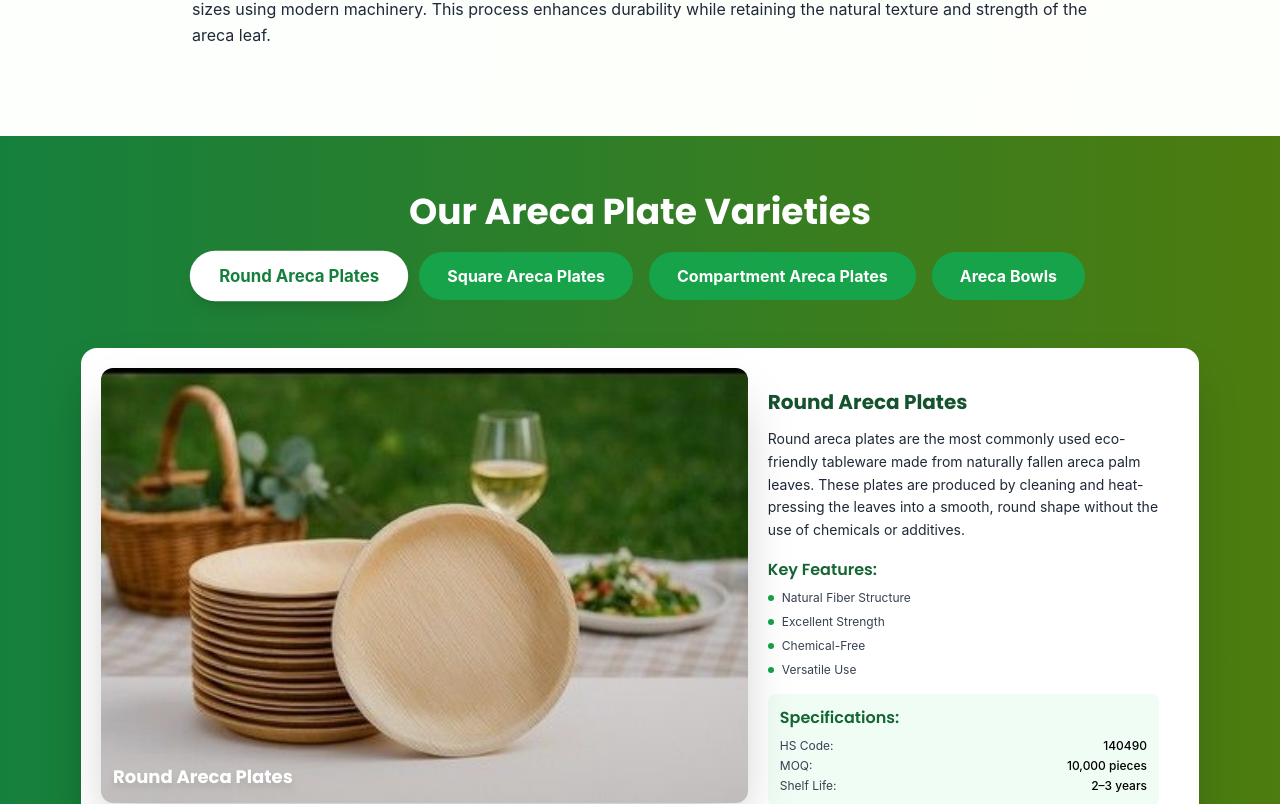
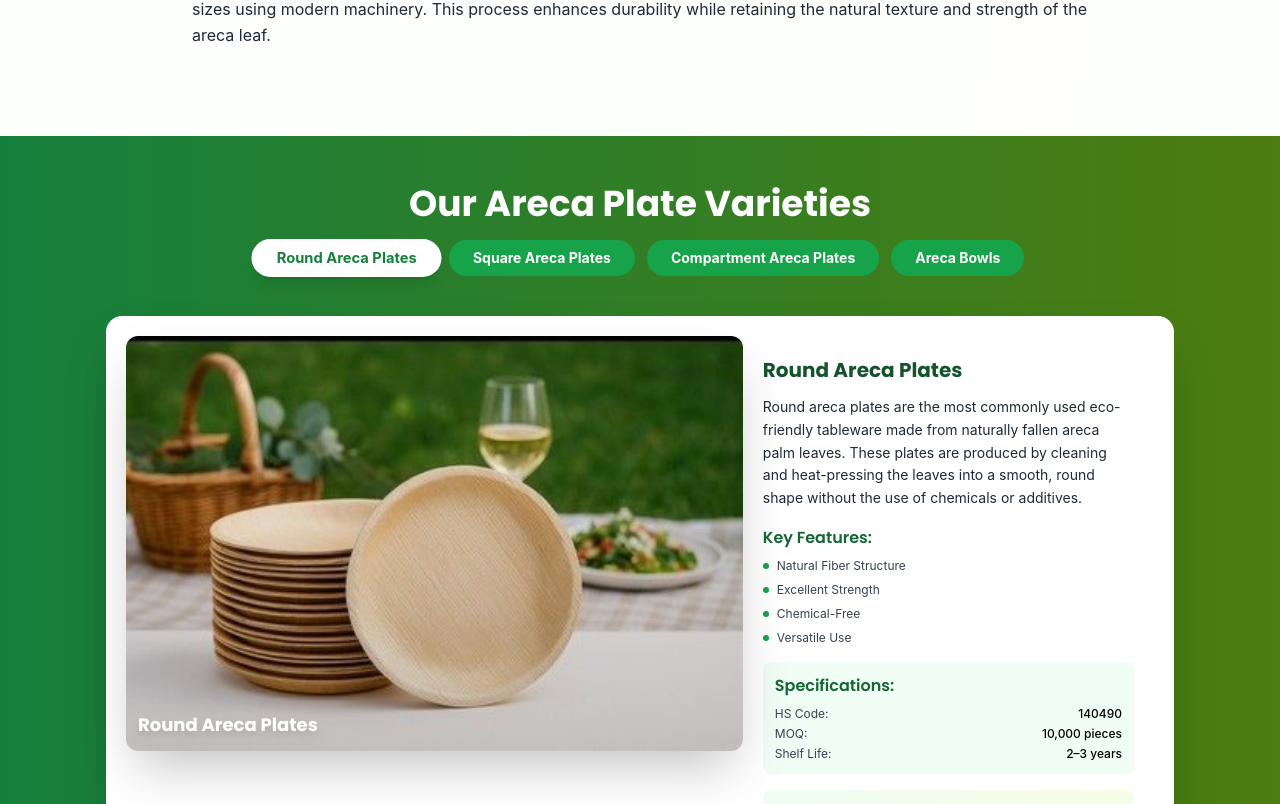
Before and after one commit to mdanouf44-cyber/JangamaJyothii, a Next.js app: page /products/areca-plates in a window 1280 px wide. Shown: the part 1116-1920 px from the top of the page. Built offline with nearby package versions, Linux system fonts and the light colour scheme; no server answers.

Commit message:
Make Areca Plates, Black Pepper, and Grains & Millets variety sections slightly smaller

```diff
--- a/src/app/products/areca-plates/page.tsx
+++ b/src/app/products/areca-plates/page.tsx
@@ -191,19 +191,19 @@ const ArecaPlatesPage = () => {
       </section>
 
       {/* Varieties Section */}
-      <section className="py-14 bg-gradient-to-r from-green-700 to-lime-700">
-        <div className="max-w-[1150px] mx-auto px-4">
-          <h2 className="text-3xl md:text-4xl font-bold text-white mb-5 text-center">
+      <section className="py-12 bg-gradient-to-r from-green-700 to-lime-700">
+        <div className="max-w-[1100px] mx-auto px-4">
+          <h2 className="text-3xl md:text-4xl font-bold text-white mb-4 text-center">
             Our Areca Plate Varieties
           </h2>
 
           {/* Variety Tabs */}
-          <div className="flex flex-wrap justify-center gap-4 mb-12">
+          <div className="flex flex-wrap justify-center gap-3 mb-10">
             {varieties.map((variety, index) => (
               <button
                 key={index}
                 onClick={() => setActiveVariety(index)}
-                className={`px-7 py-3 rounded-full font-bold transition-all duration-300 text-base ${
+                className={`px-6 py-2 rounded-full font-bold transition-all duration-300 text-sm ${
                   activeVariety === index
                     ? 'bg-white text-green-700 shadow-lg transform scale-105'
                     : 'bg-green-600 text-white hover:bg-green-500'
@@ -215,11 +215,11 @@ const ArecaPlatesPage = () => {
           </div>
 
           {/* Active Variety Details - Wider Layout (60/40) */}
-          <div className="bg-white rounded-2xl p-5 shadow-2xl max-w-[1150px] mx-auto">
+          <div className="bg-white rounded-2xl p-5 shadow-2xl max-w-[1100px] mx-auto">
             <div className="grid md:grid-cols-5 gap-0">
               {/* Image Section - 60% width (3 columns) */}
               <div className="md:col-span-3">
-                <div className="relative min-h-[400px] rounded-xl overflow-hidden shadow-2xl">
+                <div className="relative min-h-[380px] rounded-xl overflow-hidden shadow-2xl">
                   <img
                     src={varieties[activeVariety].image}
                     alt={varieties[activeVariety].name}
--- a/src/app/products/black-pepper/page.tsx
+++ b/src/app/products/black-pepper/page.tsx
@@ -193,20 +193,17 @@ const BlackPepperPage = () => {
 
       {/* Black Pepper Varieties Section */}
       <section className="py-12 bg-gradient-to-br from-gray-900 via-black to-gray-900 relative">
-        <div className="container mx-auto px-4 relative z-10">
+        <div className="max-w-[1100px] mx-auto px-4 relative z-10">
           <h2 className="text-3xl md:text-4xl font-bold text-center text-white mb-4 drop-shadow-2xl">
             Premium Black Pepper Varieties
           </h2>
-          <p className="text-base text-gray-200 text-center mb-10 max-w-2xl mx-auto drop-shadow-lg">
-            Choose from our exceptional selection of black pepper varieties, each with unique characteristics and superior quality.
-          </p>
 
-          <div className="flex flex-wrap justify-center gap-4 mb-10">
+          <div className="flex flex-wrap justify-center gap-3 mb-10">
             {varieties.map((variety, index) => (
               <button
                 key={index}
                 onClick={() => setActiveVariety(index)}
-                className={`px-6 py-3 rounded-full font-bold text-base transition-all duration-300 transform hover:scale-105 border-2 shadow-xl ${
+                className={`px-6 py-2 rounded-full font-bold text-sm transition-all duration-300 transform hover:scale-105 border-2 shadow-xl ${
                   activeVariety === index
                     ? 'bg-white text-gray-900 shadow-2xl border-white scale-105'
                     : 'bg-gray-900/50 backdrop-blur-sm text-white border-white/60 hover:bg-white/20 hover:border-white'
--- a/src/app/products/grains-millets/page.tsx
+++ b/src/app/products/grains-millets/page.tsx
@@ -163,20 +163,17 @@ const GrainsMilletsPage = () => {
 
       {/* Grains & Millets Varieties Section */}
       <section className="py-12 bg-gradient-to-br from-amber-900 via-orange-900 to-yellow-900 relative">
-        <div className="container mx-auto px-4 relative z-10">
+        <div className="max-w-[1100px] mx-auto px-4 relative z-10">
           <h2 className="text-3xl md:text-4xl font-bold text-center text-white mb-4 drop-shadow-2xl">
             Premium Millet Varieties
           </h2>
-          <p className="text-base text-amber-200 text-center mb-10 max-w-2xl mx-auto drop-shadow-lg">
-            Choose from our exceptional selection of nutritious millets, each with unique health benefits and culinary applications.
-          </p>
 
-          <div className="flex flex-wrap justify-center gap-4 mb-10">
+          <div className="flex flex-wrap justify-center gap-3 mb-10">
             {varieties.map((variety, index) => (
               <button
                 key={index}
                 onClick={() => setActiveVariety(index)}
-                className={`px-6 py-3 rounded-full font-bold text-base transition-all duration-300 transform hover:scale-105 border-2 shadow-xl ${
+                className={`px-6 py-2 rounded-full font-bold text-sm transition-all duration-300 transform hover:scale-105 border-2 shadow-xl ${
                   activeVariety === index
                     ? 'bg-white text-amber-900 shadow-2xl border-white scale-105'
                     : 'bg-amber-900/50 backdrop-blur-sm text-white border-white/60 hover:bg-white/20 hover:border-white'
```
